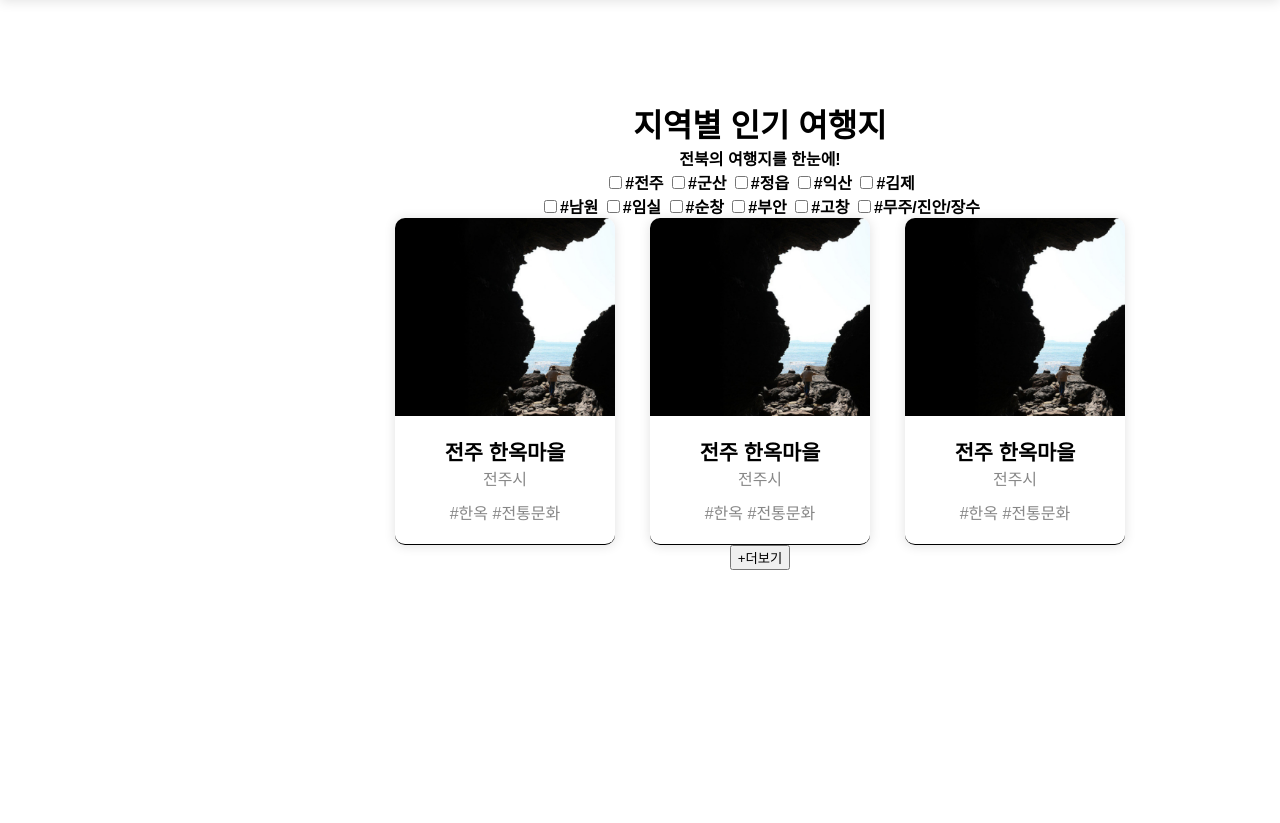
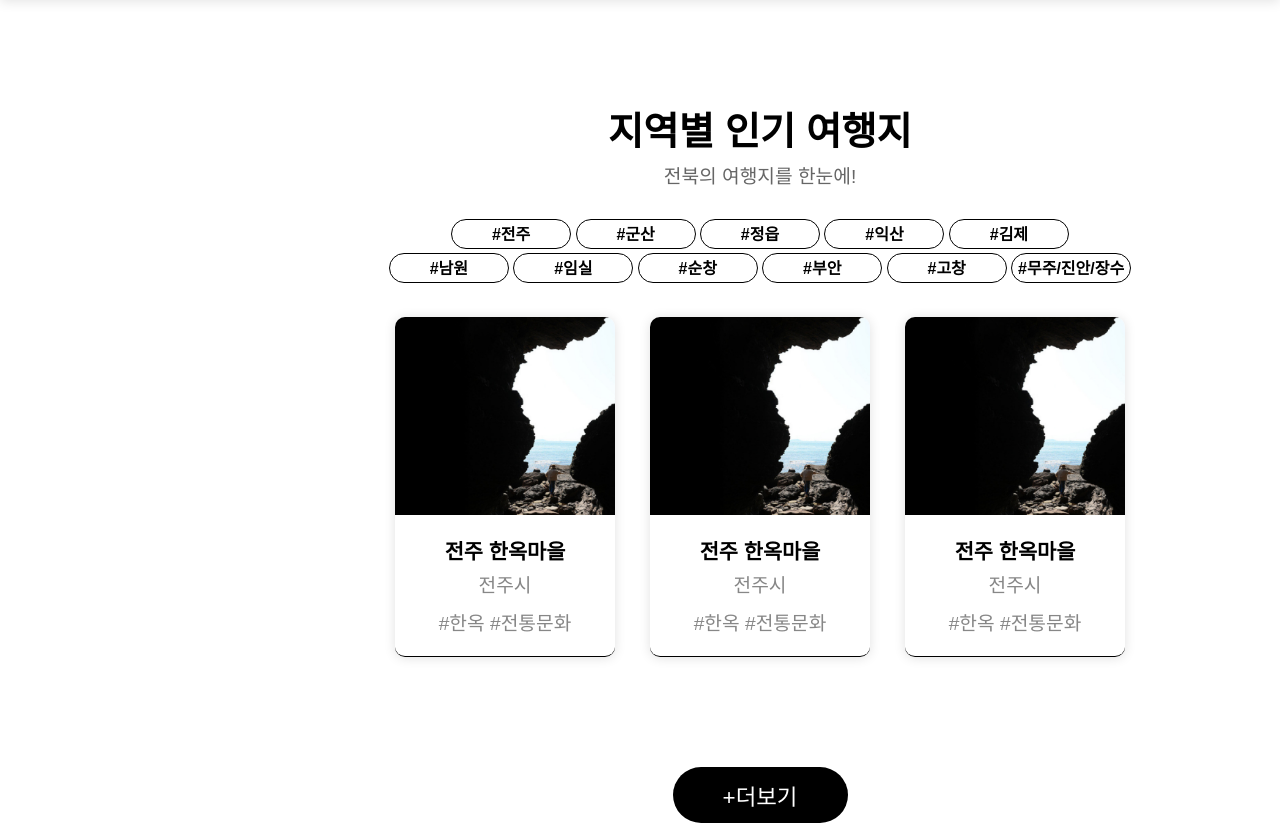
Before and after one commit to Milk0621/project-jeonbuk-tour, a Flask app: page /region in a window 1280 px wide; the page is wider, and only the part inside the window is pictured. Shown: the part 100-923 px from the top of that part. Before the commit the page ends 670 px from the top of that part, so only its background shows below. Run offline with Flask 3, Linux system fonts and the light colour scheme; some libraries are stand-ins or nearby versions.

Commit message:
체크박스 css

```diff
--- a/static/css/region.css
+++ b/static/css/region.css
@@ -1,8 +1,41 @@
-.wrap{
+.wrap {
     width: 1520px;
     margin: 0 auto;
     margin-top: 200px;
     text-align: center;
+}
+.wrap h1 {
+    font-size: 2.4rem;
+}
+.wrap p {
+    font-size: 1.2rem;
+    font-weight: 400;
+    color: #666;
+    margin-top: 5px;
+}
+.region {
+    margin: 30px 0;
+}
+.check_form {
+    display: inline-block;
+}
+.check_form input {
+    display: none;
+}
+.check_form label {
+    display: inline-block;
+    overflow: hidden;
+    width: 120px;
+    height: 30px;
+    border-radius: 15px;
+    background-color: #fff;
+    color: #000;
+    border: 1px solid #000;
+    line-height: 30px;
+}
+.check_form input:checked + label {
+    background-color: #000;
+    color: #fff;
 }
 .content-box{
     display: flex;
@@ -43,3 +76,15 @@
 .content .txt p:last-child{
     margin-top: 10px;
 }
+.wrap>button{
+    width: 175px;
+    height: 56px;
+    background-color: #000;
+    border: none;
+    border-radius: 28px;
+    color: #fff;
+    font-size: 1.4rem;
+    font-weight: 500;
+    cursor: pointer;
+    margin-top: 110px;
+}
--- a/templates/region.html
+++ b/templates/region.html
@@ -13,19 +13,52 @@
         <p>전북의 여행지를 한눈에!</p>
         <div class="region">
             <div>
-                <input type="checkbox" name="region">#전주
-                <input type="checkbox" name="region">#군산
-                <input type="checkbox" name="region">#정읍
-                <input type="checkbox" name="region">#익산
-                <input type="checkbox" name="region">#김제
+                <div class="check_form">
+                    <input type="checkbox" id="check1" name="" value="">
+                    <label for="check1">#전주</label>
+                </div>
+                <div class="check_form">
+                    <input type="checkbox" id="check2" name="" value="">
+                    <label for="check2">#군산</label>
+                </div>
+                <div class="check_form">
+                    <input type="checkbox" id="check3" name="" value="">
+                    <label for="check3">#정읍</label>
+                </div>
+                <div class="check_form">
+                    <input type="checkbox" id="check4" name="" value="">
+                    <label for="check4">#익산</label>
+                </div>
+                <div class="check_form">
+                    <input type="checkbox" id="check5" name="" value="">
+                    <label for="check5">#김제</label>
+                </div>
             </div>
             <div>
-                <input type="checkbox" name="region">#남원
-                <input type="checkbox" name="region">#임실
-                <input type="checkbox" name="region">#순창
-                <input type="checkbox" name="region">#부안
-                <input type="checkbox" name="region">#고창
-                <input type="checkbox" name="region">#무주/진안/장수
+                <div class="check_form">
+                    <input type="checkbox" id="check6" name="" value="">
+                    <label for="check6">#남원</label>
+                </div>
+                <div class="check_form">
+                    <input type="checkbox" id="check7" name="" value="">
+                    <label for="check7">#임실</label>
+                </div>
+                <div class="check_form">
+                    <input type="checkbox" id="check8" name="" value="">
+                    <label for="check8">#순창</label>
+                </div>
+                <div class="check_form">
+                    <input type="checkbox" id="check9" name="" value="">
+                    <label for="check9">#부안</label>
+                </div>
+                <div class="check_form">
+                    <input type="checkbox" id="check10" name="" value="">
+                    <label for="check10">#고창</label>
+                </div>
+                <div class="check_form">
+                    <input type="checkbox" id="check11" name="" value="">
+                    <label for="check11">#무주/진안/장수</label>
+                </div>
             </div>
         </div>
         <div class="content-box">
```
Also changed, not shown: templates/theme.html (+44 -11 lines).
